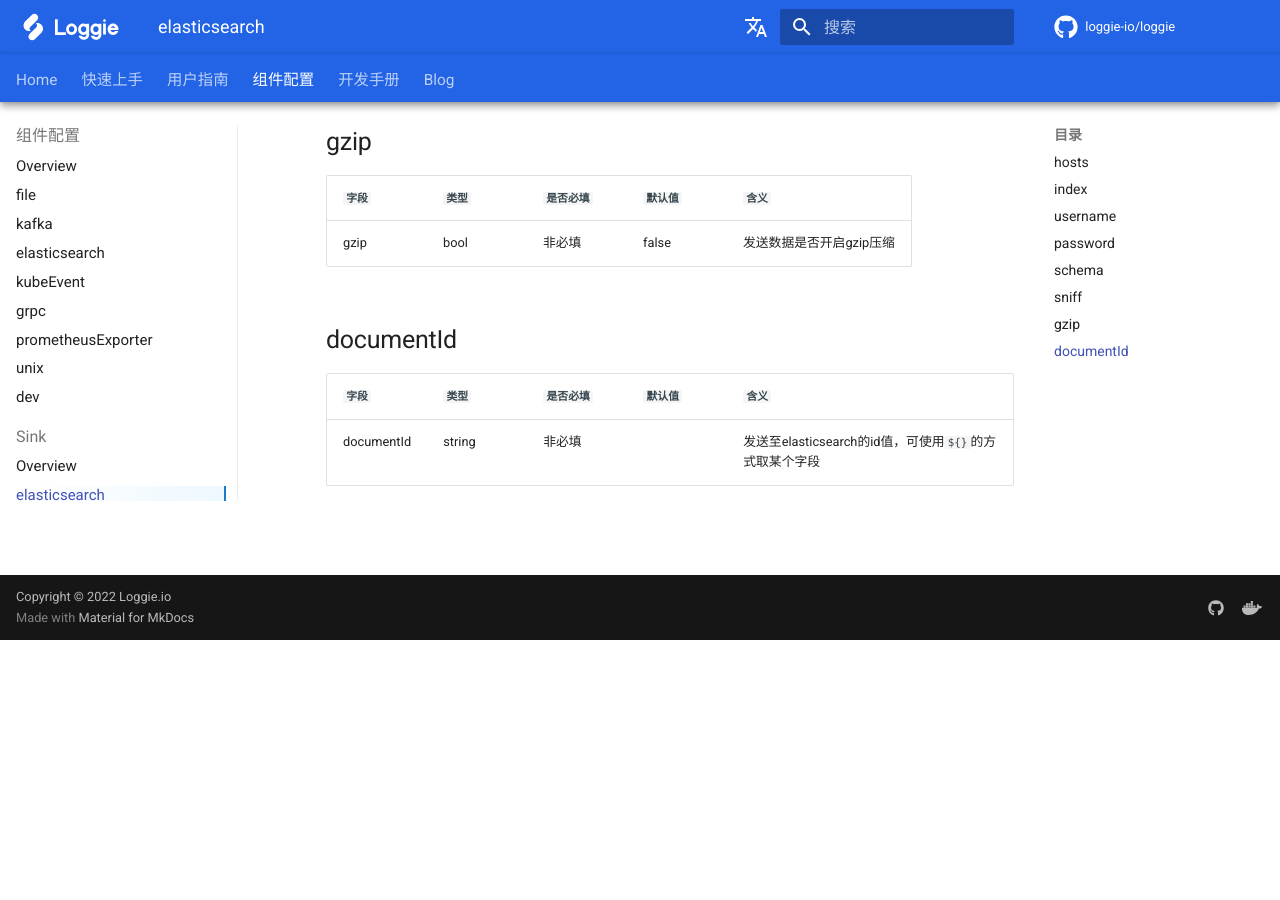
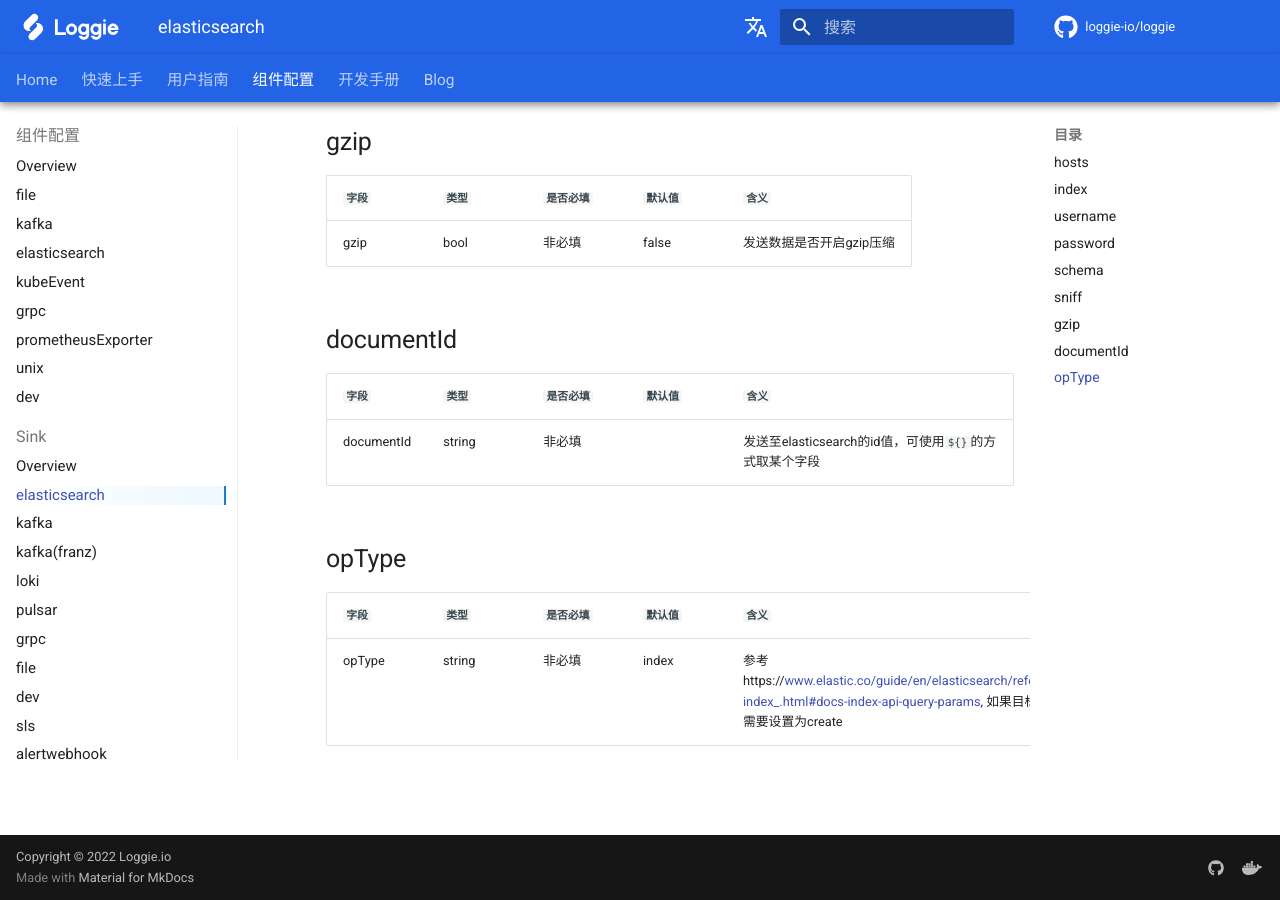
Before and after one commit to loggie-io/docs, an MkDocs documentation site: the page built from docs/reference/pipelines/sink/elasticsearch.md, in a window 1280 px wide and 900 px high, scrolled down 1852 px. Built offline with MkDocs 1.6.1 and Material for MkDocs 9.7.7, drawn with Linux system fonts in a browser that asks for light colours; some web fonts are replaced; comment, search, counter and statistics services are not loaded; before the commit the page ends 2492 px from its top, so only the background shows below that.

Commit message:
Update elasticsearch.md (#159)

```diff
--- a/docs/reference/pipelines/sink/elasticsearch.md
+++ b/docs/reference/pipelines/sink/elasticsearch.md
@@ -76,3 +76,9 @@
 |    `字段`   |    `类型`    |  `是否必填`  |  `默认值`  |  `含义`  |
 | ---------- | ----------- | ----------- | --------- | -------- |
 | documentId | string  |    非必填    |     | 发送至elasticsearch的id值，可使用`${}`的方式取某个字段 |
+
+## opType
+
+|    `字段`   |    `类型`    |  `是否必填`  |  `默认值`  |  `含义`  |
+| ---------- | ----------- | ----------- | --------- | -------- |
+| opType | string  |    非必填    |   index  | 参考https://www.elastic.co/guide/en/elasticsearch/reference/master/docs-index_.html#docs-index-api-query-params, 如果目标为datastream，则需要设置为create |
```
